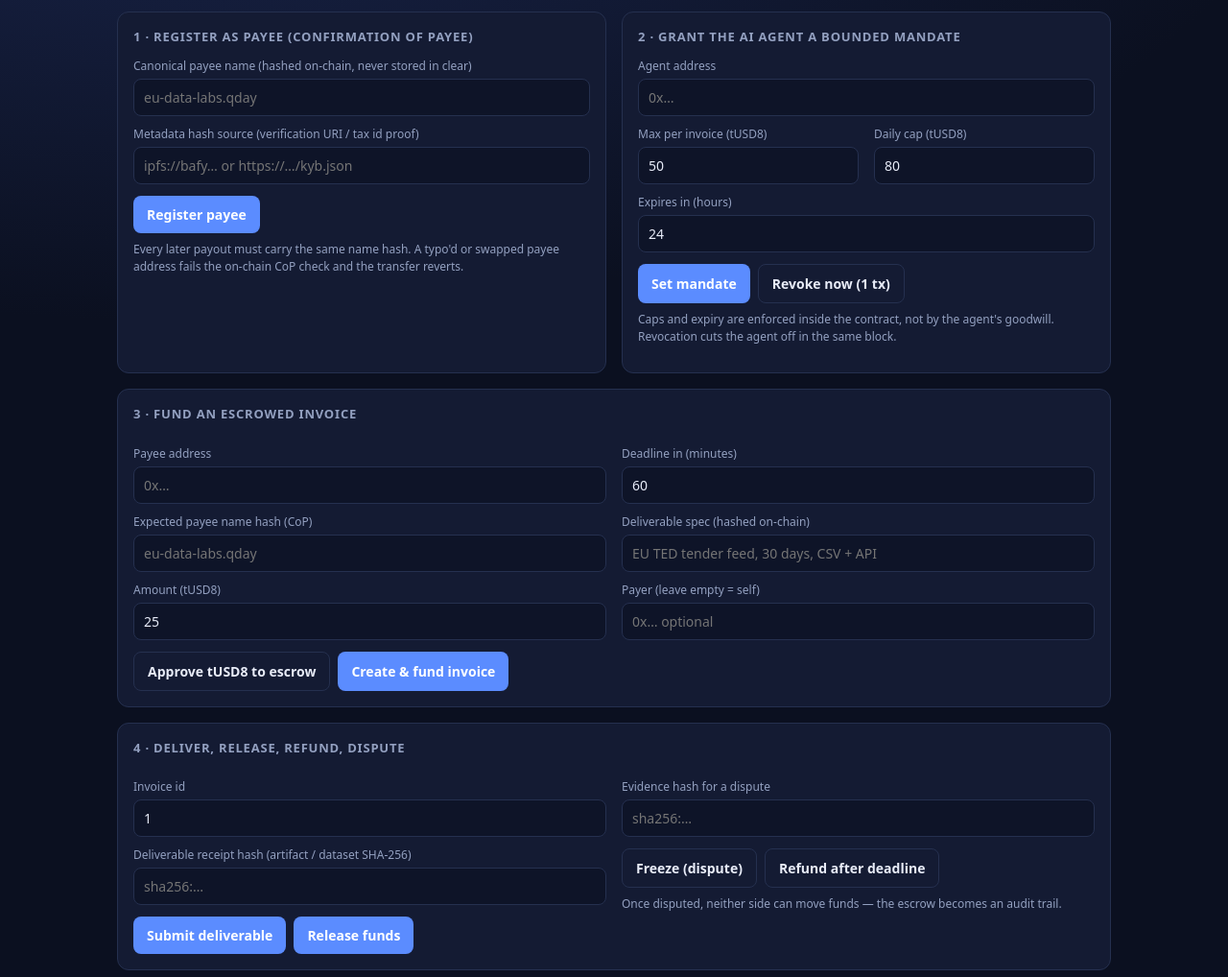
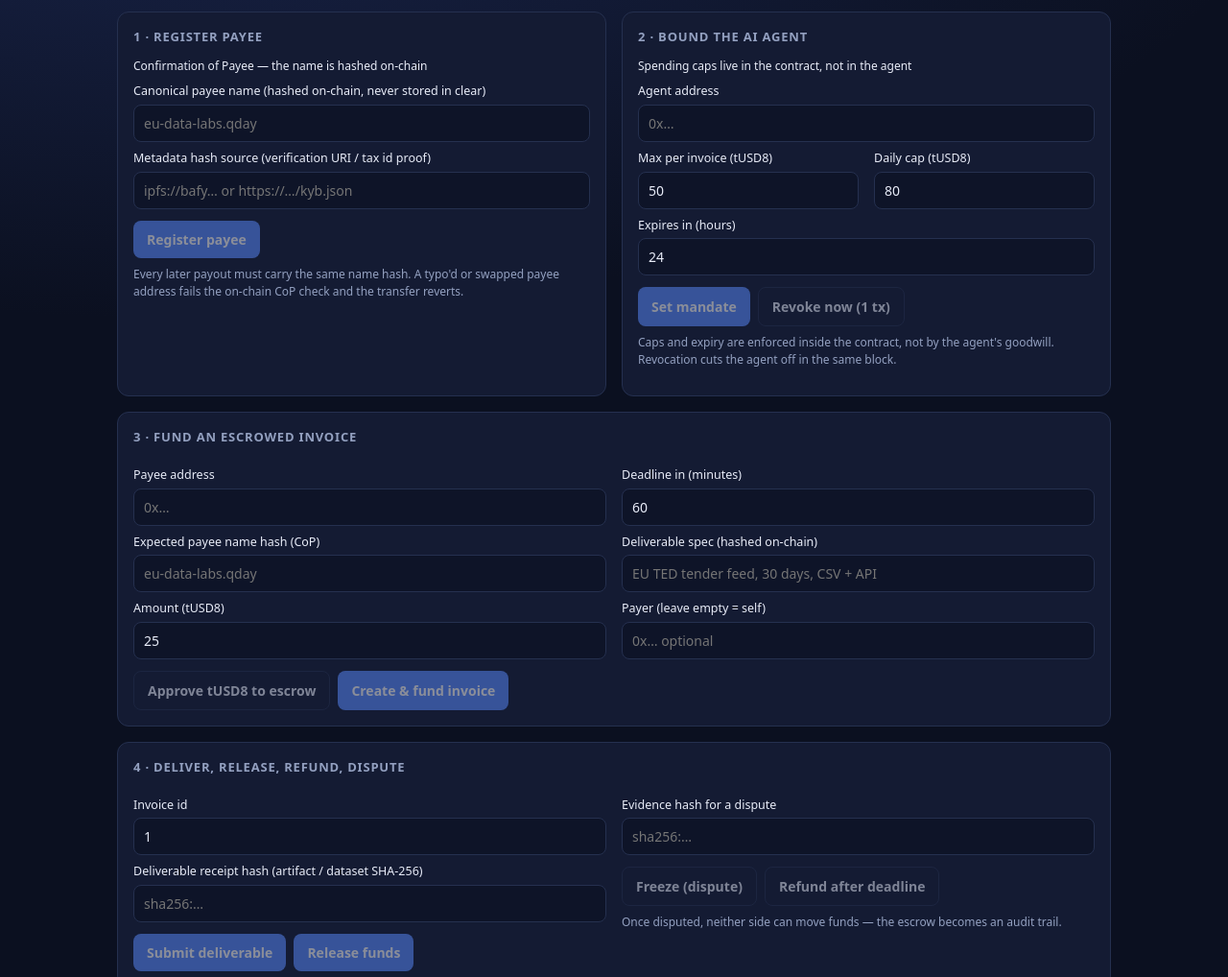
Before and after one commit to a415635511-alt/qday-agent-escrow, a website: page dashboard/index.html in a window 1280 px wide. Shown: the part 120-1138 px from the top of the page at 96% size. Drawn offline with nearby package versions, Linux system fonts and the light colour scheme.

Commit message:
dashboard: explicit disabled states, readable labels, monospace inputs

```diff
--- a/dashboard/index.html
+++ b/dashboard/index.html
@@ -15,7 +15,10 @@
   .grid { display:grid; gap:16px; grid-template-columns:repeat(auto-fit,minmax(320px,1fr)); }
   section { background:var(--card); border:1px solid var(--line); border-radius:12px; padding:16px; }
   section h2 { font-size:13px; text-transform:uppercase; letter-spacing:.8px; color:var(--dim); margin:0 0 12px; }
-  label { display:block; font-size:12px; color:var(--dim); margin:10px 0 4px; }
+  label { display:block; font-size:12.5px; color:var(--fg2); margin:8px 0 4px; }
+  .sub { margin:2px 0 0; font-size:12px; color:var(--fg2); }
+  input { font-family:var(--mono); }
+  button:disabled { opacity:.45; cursor:not-allowed; }
   input, select, textarea { width:100%; padding:8px 10px; border-radius:8px; border:1px solid var(--line); background:#0e1428; color:var(--ink); font:inherit; }
   button { cursor:pointer; border:0; border-radius:8px; padding:9px 14px; font:inherit; font-weight:600; background:var(--accent); color:#fff; }
   button.ghost { background:transparent; border:1px solid var(--line); color:var(--ink); }
@@ -49,17 +52,19 @@
 <main>
   <div class="grid">
     <section>
-      <h2>1 · Register as payee (Confirmation of Payee)</h2>
+      <h2>1 · Register payee</h2>
+      <p class="sub">Confirmation of Payee — the name is hashed on-chain</p>
       <label>Canonical payee name (hashed on-chain, never stored in clear)</label>
       <input id="payeeName" placeholder="eu-data-labs.qday" />
       <label>Metadata hash source (verification URI / tax id proof)</label>
       <input id="payeeMeta" placeholder="ipfs://bafy… or https://…/kyb.json" />
-      <div class="row"><button id="doRegister">Register payee</button></div>
+      <div class="row"><button id="doRegister" data-action="1">Register payee</button></div>
       <p class="hint">Every later payout must carry the same name hash. A typo'd or swapped payee address fails the on-chain CoP check and the transfer reverts.</p>
     </section>
 
     <section>
-      <h2>2 · Grant the AI agent a bounded mandate</h2>
+      <h2>2 · Bound the AI agent</h2>
+      <p class="sub">Spending caps live in the contract, not in the agent</p>
       <label>Agent address</label>
       <input id="agentAddr" placeholder="0x…" />
       <div class="grid" style="grid-template-columns:1fr 1fr">
@@ -68,8 +73,8 @@
       </div>
       <label>Expires in (hours)</label><input id="capHours" value="24" />
       <div class="row">
-        <button id="doMandate">Set mandate</button>
-        <button id="doRevoke" class="ghost">Revoke now (1 tx)</button>
+        <button id="doMandate" data-action="1">Set mandate</button>
+        <button id="doRevoke" class="ghost" data-action="1">Revoke now (1 tx)</button>
       </div>
       <p class="hint">Caps and expiry are enforced inside the contract, not by the agent's goodwill. Revocation cuts the agent off in the same block.</p>
     </section>
@@ -90,8 +95,8 @@
       </div>
     </div>
     <div class="row">
-      <button id="doApprove" class="ghost">Approve tUSD8 to escrow</button>
-      <button id="doFund">Create &amp; fund invoice</button>
+      <button id="doApprove" class="ghost" data-action="1">Approve tUSD8 to escrow</button>
+      <button id="doFund" data-action="1">Create &amp; fund invoice</button>
     </div>
   </section>
 
@@ -103,15 +108,15 @@
         <label>Deliverable receipt hash (artifact / dataset SHA-256)</label>
         <input id="actReceipt" placeholder="sha256:…" />
         <div class="row">
-          <button id="doDeliver">Submit deliverable</button>
-          <button id="doRelease">Release funds</button>
+          <button id="doDeliver" data-action="1">Submit deliverable</button>
+          <button id="doRelease" data-action="1">Release funds</button>
         </div>
       </div>
       <div>
         <label>Evidence hash for a dispute</label><input id="actEvidence" placeholder="sha256:…" />
         <div class="row">
-          <button id="doDispute" class="ghost">Freeze (dispute)</button>
-          <button id="doRefund" class="ghost">Refund after deadline</button>
+          <button id="doDispute" class="ghost" data-action="1">Freeze (dispute)</button>
+          <button id="doRefund" class="ghost" data-action="1">Refund after deadline</button>
         </div>
         <p class="hint">Once disputed, neither side can move funds — the escrow becomes an audit trail.</p>
       </div>
@@ -186,6 +191,12 @@ const log = (msg, isErr) => {
   el.scrollTop = el.scrollHeight;
 };
 const shortAddr = (a) => `${a.slice(0, 10)}…${a.slice(-4)}`;
+const ACTION_BUTTONS = () => Array.from(document.querySelectorAll('button[data-action]'))
+  .filter((b) => b.id !== 'connect');
+function syncActions() {
+  const on = Boolean(escrow);
+  ACTION_BUTTONS().forEach((b) => { b.disabled = !on; });
+}
 const units = (v) => ethers.parseUnits(String(v), 6);
 const hashed = (s) => ethers.keccak256(ethers.toUtf8Bytes(s));
 
@@ -283,6 +294,8 @@ async function send(label, fn) {
   }
 }
 
+syncActions(); // every action button starts disabled until a wallet is connected
+
 $('connect').onclick = async () => {
   if (!window.ethereum) return log('No EVM wallet found in this browser. Install MetaMask or Rabby.', true);
   try {
```
